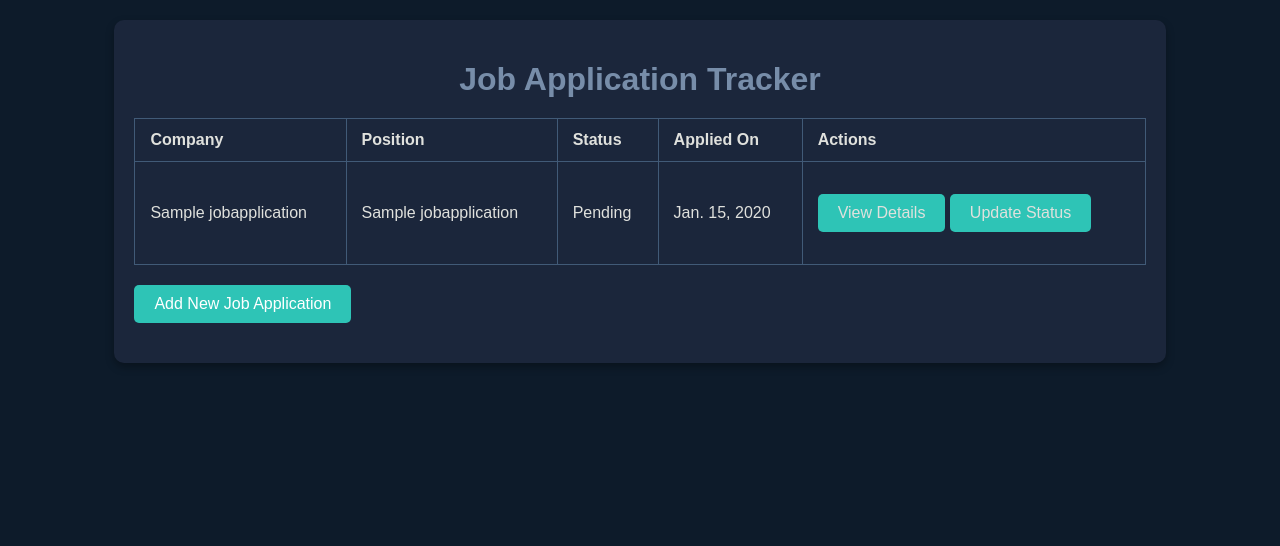
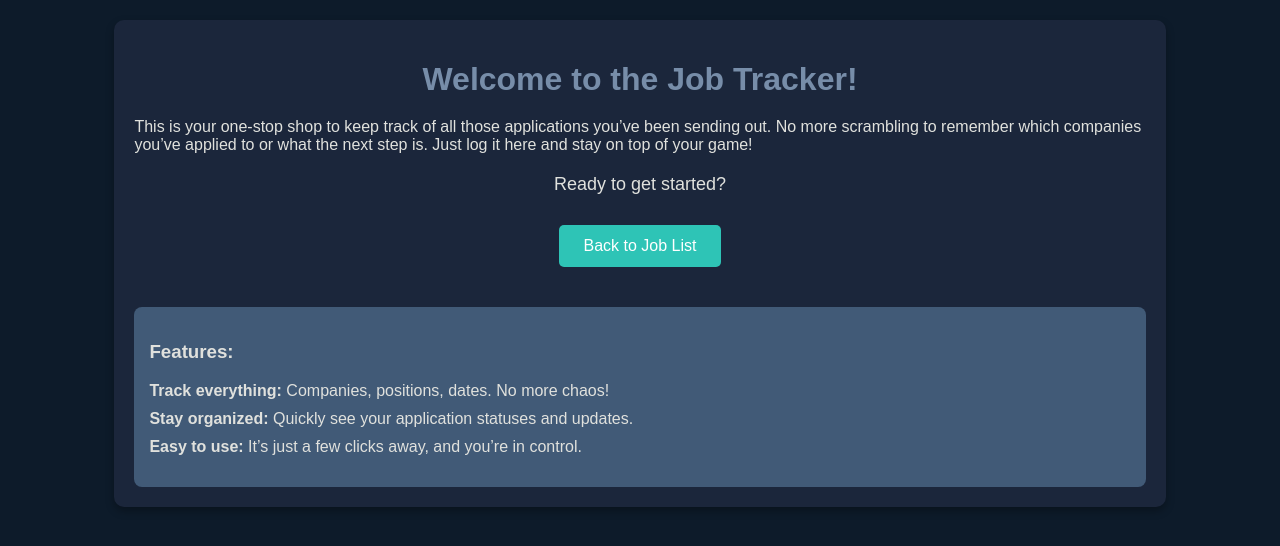
Before and after one commit to murema-v3-exp/JobApplicationJournal, a Django app: page / in a window 1280 px wide. Shown: the top 546 px of the page. Run offline with Django 5.2, Linux system fonts and the light colour scheme; tables that the repository leaves empty hold one stand-in row (values such as "Sample post").

Commit message:
Created landing page

```diff
--- a/tracker/static/css/styles.css
+++ b/tracker/static/css/styles.css
@@ -145,3 +145,53 @@ a.no-link-style {
     color: inherit; /* Keeps the link styled like text */
     cursor: pointer;
 }
+
+
+
+/* for LANDING-PAGE */
+.cta {
+    text-align: center;
+    margin: 20px 0;
+}
+
+.cta p {
+    font-size: 18px;
+    margin-bottom: 10px;
+}
+
+.cta .btn {
+    padding: 12px 25px;
+    background-color: #2EC4B6; /* Button background */
+    color: white;
+    text-decoration: none;
+    border-radius: 5px;
+    text-align: center;
+    border: none;
+    cursor: pointer;
+}
+
+.cta .btn:hover {
+    background-color: #0056b3; /* Button hover effect */
+}
+
+/* Features Section */
+.features {
+    background-color: #415A77;
+    padding: 15px;
+    border-radius: 8px;
+}
+
+.features ul {
+    list-style-type: none;
+    padding: 0;
+}
+
+.features li {
+    font-size: 16px;
+    margin-bottom: 10px;
+}
+
+.features h2 {
+    text-align: center;
+    color: #E0E1DD;
+}
--- /dev/null
+++ b/tracker/templates/tracker/landing_page.html
@@ -0,0 +1,33 @@
+<!DOCTYPE html>
+<html lang="en">
+<head>
+    <meta charset="UTF-8">
+    <meta name="viewport" content="width=device-width, initial-scale=1.0">
+    <title>Job Tracker</title>
+    {% load static %}
+    <link rel="stylesheet" href="{% static 'css/styles.css' %}">
+</head>
+<body>
+
+    <div class="container">
+        <h1>Welcome to the Job Tracker!</h1>
+
+        <p>This is your one-stop shop to keep track of all those applications you’ve been sending out. No more scrambling to remember which companies you’ve applied to or what the next step is. Just log it here and stay on top of your game!</p>
+
+        <div class="cta">
+            <p>Ready to get started?</p>
+            <a href="{% url 'job_list' %}" class="btn">Back to Job List</a>
+        </div>
+
+        <div class="features">
+            <h3>Features:</h3>
+            <ul>
+                <li><strong>Track everything:</strong> Companies, positions, dates. No more chaos!</li>
+                <li><strong>Stay organized:</strong> Quickly see your application statuses and updates.</li>
+                <li><strong>Easy to use:</strong> It’s just a few clicks away, and you’re in control.</li>
+            </ul>
+        </div>
+    </div>
+
+</body>
+</html>
--- a/tracker/urls.py
+++ b/tracker/urls.py
@@ -2,7 +2,8 @@ from django.urls import path
 from . import views
 
 urlpatterns = [
-    path('', views.job_list, name='job_list'),
+    path('', views.landing_page, name='landing_page'),
+    path('jobs/', views.job_list, name='job_list'),
     path('add/', views.add_job, name='add_job'),
     path('application/<int:pk>/update-status/', views.update_status, name='update_status'),
     path('application/<int:pk>/', views.application_detail, name='application_detail'),
--- a/tracker/views.py
+++ b/tracker/views.py
@@ -5,6 +5,9 @@ from .forms import UpdateStatusForm
 
 
 # Create your views here.
+
+def landing_page(request):
+    return render(request, 'tracker/landing_page.html')
 
 def job_list(request):
     # List all job applications
```
